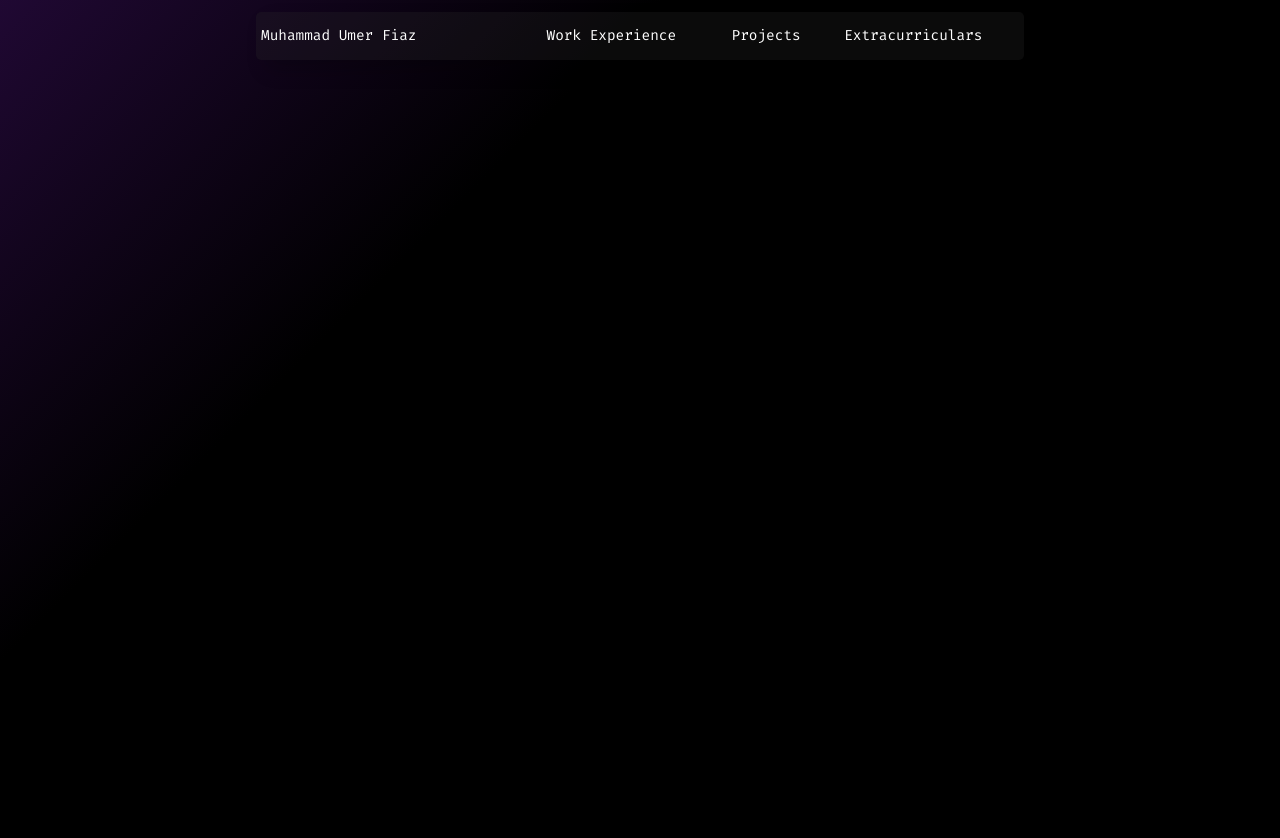
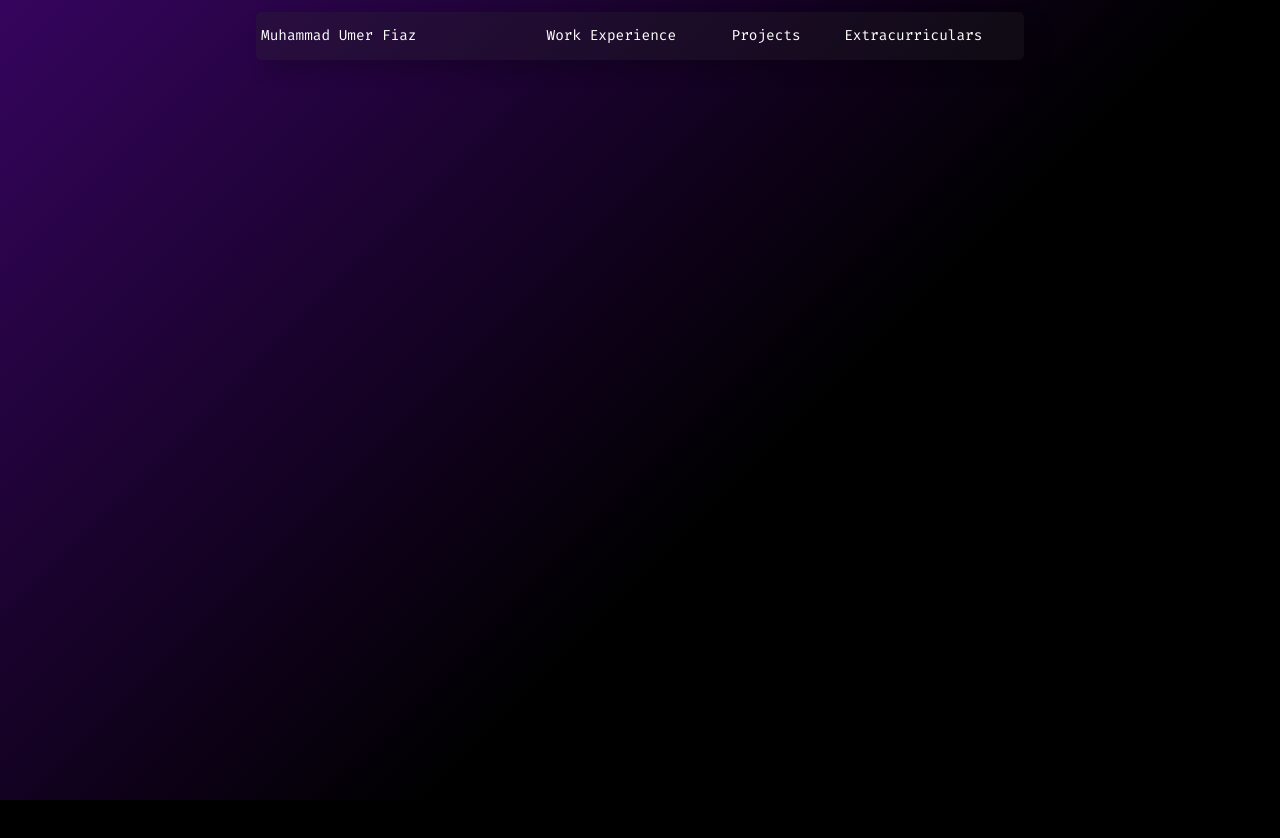
Before and after one commit to nopunindented/Portfolio-Umer, a React (Create React App) app in the folder portfolio/: page / in a window 1280 px wide. Shown: the top 838 px of the page. Built offline with nearby package versions, Linux system fonts and the light colour scheme.

Commit message:
"finished css animation"

```diff
--- a/portfolio/src/index.css
+++ b/portfolio/src/index.css
@@ -16,20 +16,20 @@ code {
 
 /* SlideAnimation.tsx Classes and styling after this */
 .bg {
-  background: linear-gradient(-45deg, #000000, #000000, #8523d5, #000000);
+  background: linear-gradient(-45deg, #000000, #000000,  #790ad4, #000000);
   background-size: 400% 400%;
-  animation: gradient 15s ease infinite;
+  animation: gradient 20s ease infinite;
   height: 100vh;
 }
 
 @keyframes gradient {
   0% {
-    background-position: 0% 50%;
+    background-position: 0% 0%;
   }
   50% {
     background-position: 100% 50%;
   }
   100% {
-    background-position: 0% 50%;
+    background-position: 0% 0%;
   }
 }
```
